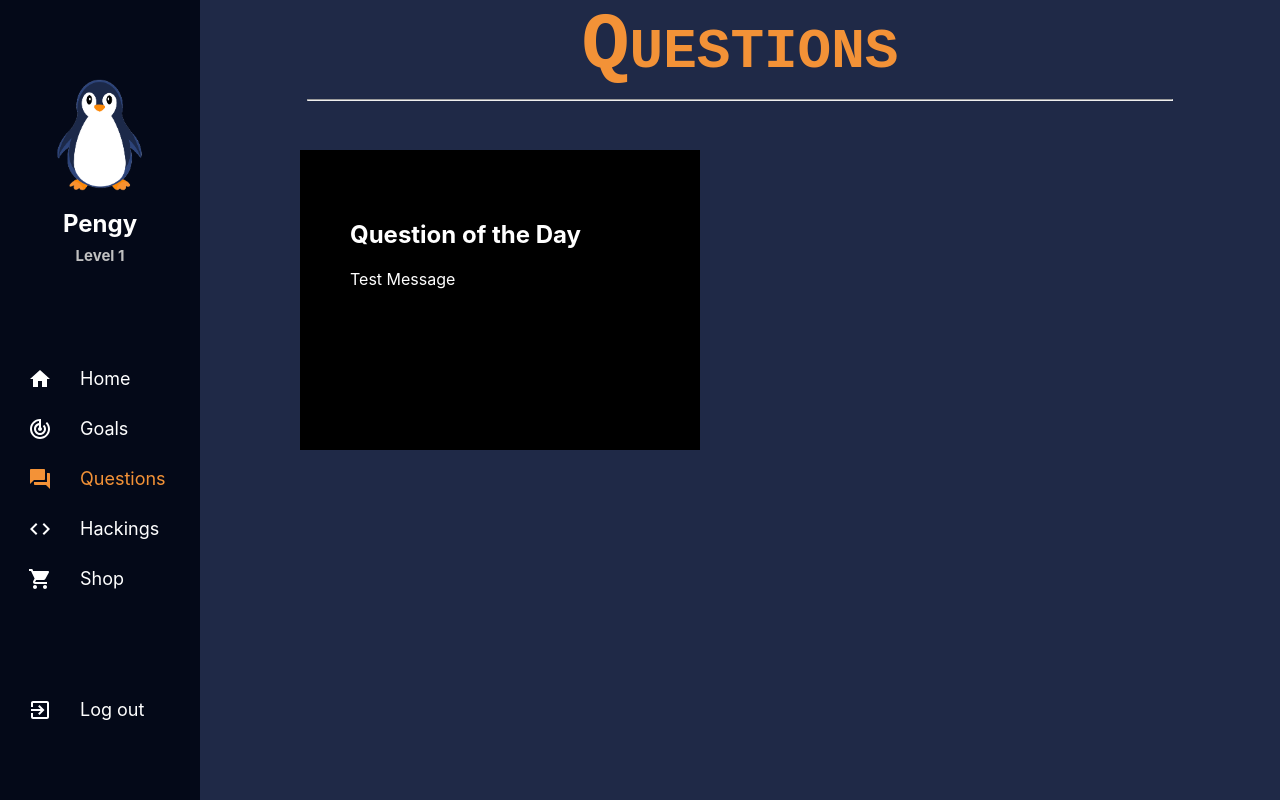
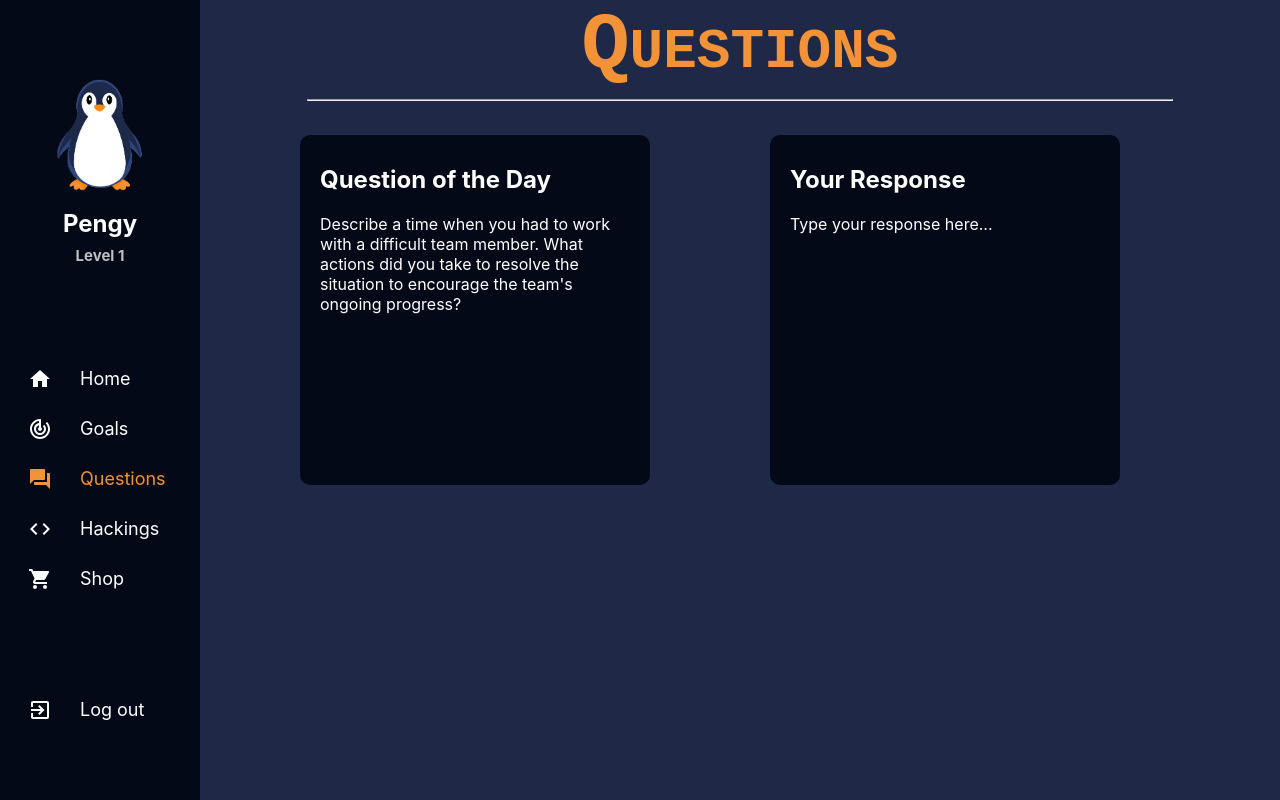
Before and after one commit to lesandra007/ProjectPenguin, a React (Create React App) app: page /questions in a window 1280 px wide. Built offline with nearby package versions, Linux system fonts and the light colour scheme.

Commit message:
updated questions page

```diff
--- a/src/App.css
+++ b/src/App.css
@@ -228,4 +228,35 @@ input[type=text] {
     flex-direction: column;
     gap: 10px;
   }
+
+  .QuestionItems{
+    display: flex;
+    flex-direction: row;
+    align-items: flex-start;
+    padding: 0 10px;
+    gap: 8px;
+  }
+
+  .question{
+    width: 95%;
+  }
 }
+
+.QuestionItems{
+  display: flex;
+  position: absolute;
+  left: 300px;
+  top: 120px;
+  gap: 120px;
+  margin: 15px auto;
+}
+
+.question{
+  background-color: var(--darkest-blue);
+  color: white;
+  width: 350px;
+  height: 350px;
+  border-radius: 10px;
+  box-sizing: border-box;
+  padding: 10px 20px;
+}
--- a/src/pages/Questions.js
+++ b/src/pages/Questions.js
@@ -1,5 +1,6 @@
 import React from 'react'
 import Sidebar from '../components/Sidebar';
+import "../App.css";
 import Title from '../components/Title';
 
 
@@ -10,10 +11,23 @@ export default function Questions() {
         <div style={{ width: '100%', display: 'flex', justifyContent: 'center'}}>
           <Title title='Questions'/>
         </div>
-        <div style={{position: 'absolute', left: '300px', top: '150px', background: "black", height: '200px', width: '300px', padding: '50px', color: '#FFFFFF'}}>
-          <h2>Question of the Day</h2>
-          <p>Test Message</p>
-        </div>
+        {/* <div style={{position: 'absolute', left: '300px', top: '150px', background: "black", height: '200px', width: '300px', padding: '50px', color: '#FFFFFF'}}> */}
+        {/* <div className="QuestionItems">
+          <div className="question">
+            <h2>Question of the Day</h2>
+            <p>Test Message</p>
+          </div>
+        </div> */}
+         <div className="QuestionItems">
+              <div className="question">
+                <h2>Question of the Day</h2>
+                <p>Describe a time when you had to work with a difficult team member. What actions did you take to resolve the situation to encourage the team's ongoing progress?</p>
+              </div>
+              <div className="question">
+                <h2>Your Response</h2>
+                <p>Type your response here...</p>
+              </div>
+          </div>
     </div>
   );
 }
```
